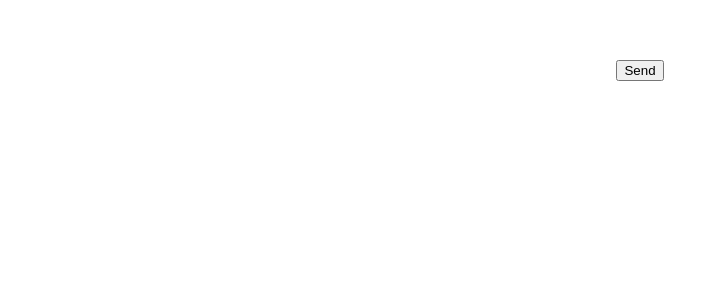
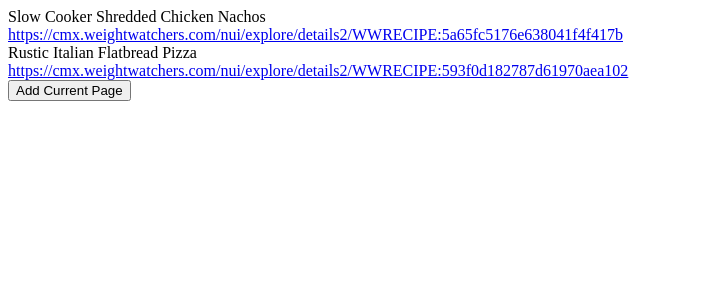
Before and after one commit to wedgex/grocery-list, a Vue app: page / in a window 1280 px wide. Shown: the top 300 px of the page, without its empty margins (0-719 px from the left). Built offline with nearby package versions, Linux system fonts and the light colour scheme.

Commit message:
Mocked Recipe List

```diff
--- a/src/popup/App.vue
+++ b/src/popup/App.vue
@@ -1,7 +1,13 @@
 <template>
   <div id="app">
-    <button @click="handleSend">Send</button>
-    <div v-if="error">{{error.message}}</div>
+    <div>
+      <div v-for="recipe in recipies" :key="recipe.url" class="recipe">
+        <div class="recipe-name">{{recipe.name}}</div>
+        <a :href="recipe.url" class="recipe-url">{{recipe.url}}</a>
+      </div>
+    </div>
+    <button @click="handleAdd">Add Current Page</button>
+    <div v-if="error" class="error">{{error.message}}</div>
   </div>
 </template>
 
@@ -21,11 +27,21 @@ export default {
   name: 'app',
   data () {
     return {
+      recipies: [
+        {
+          name: 'Slow Cooker Shredded Chicken Nachos',
+          url: 'https://cmx.weightwatchers.com/nui/explore/details2/WWRECIPE:5a65fc5176e638041f4f417b'
+        },
+        {
+          name: 'Rustic Italian Flatbread Pizza',
+          url: 'https://cmx.weightwatchers.com/nui/explore/details2/WWRECIPE:593f0d182787d61970aea102'
+        }
+      ],
       error: null
     }
   },
   methods: {
-    handleSend() {
+    handleAdd() {
       sendMessage({ type: "get_recipe" }).then(response => {
         this.error = response.error
       });
@@ -35,12 +51,9 @@ export default {
 </script>
 
 <style>
-#app {
-  font-family: 'Avenir', Helvetica, Arial, sans-serif;
-  -webkit-font-smoothing: antialiased;
-  -moz-osx-font-smoothing: grayscale;
-  text-align: center;
-  color: #2c3e50;
-  margin-top: 60px;
-}
+.recipe {}
+
+.recipe-url {}
+
+.error {}
 </style>
```
Also changed, not shown: public/manifest.json.
